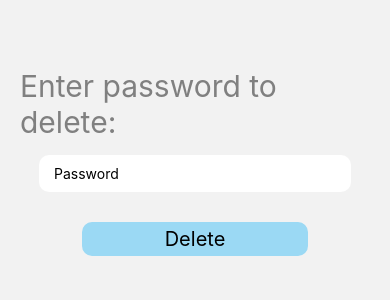
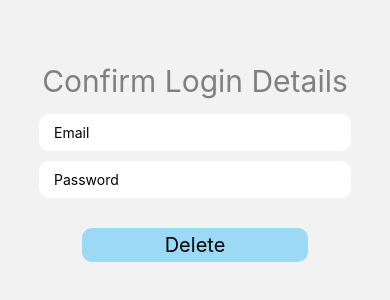
Before and after one commit to 2557097H/SocialBubble, a React Native app in the folder SocialBubble/: screen /DeleteAccount in a window 390 px wide. Shown: the part 270-570 px from the top of the page. Built offline with nearby package versions, Linux system fonts and the light colour scheme; no server answers.

Commit message:
Added delete account functionality and fixed some minor issues with the change password screen

```diff
--- a/SocialBubble/screens/ConfirmPasswordScreen.js
+++ b/SocialBubble/screens/ConfirmPasswordScreen.js
@@ -10,7 +10,7 @@ const ConfirmPasswordScreen = ({navigation}) => {
       const [newPassword, setNewPassword] = useState("")
 
 
-        const sendsPasswordEmail=() => {
+        const changesPassword=() => {
           const auth = getAuth();
           const user = auth.currentUser;
           const cred = EmailAuthProvider.credential(email,password)
@@ -42,12 +42,14 @@ const ConfirmPasswordScreen = ({navigation}) => {
               style={styles.input}
               value={password}
               onChangeText={text=>setPassword(text)}
+              secureTextEntry
               />
               <TextInput
               placeholder = "New Password"
               style={styles.input}
               value={newPassword}
               onChangeText={text=>setNewPassword(text)}
+              secureTextEntry
               />
             </View>
             <View style={styles.buttonContainer}>
@@ -55,7 +57,7 @@ const ConfirmPasswordScreen = ({navigation}) => {
                 style={styles.button}
                 //onPress={() => navigation.navigate("PasswordChanged")}
                 onPress={() => {
-                  sendsPasswordEmail();
+                  changesPassword();
                 }}
             >
               <Text style={styles.buttonText}>Change Password</Text>
--- a/SocialBubble/screens/DeleteAccountScreen.js
+++ b/SocialBubble/screens/DeleteAccountScreen.js
@@ -1,27 +1,61 @@
 import React, {useEffect, useState} from 'react';
 import { StatusBar } from 'expo-status-bar';
 import { StyleSheet, Text, TextInput, View, Button, KeyboardAvoidingView, TouchableOpacity} from 'react-native';
+import { EmailAuthProvider, getAuth, reauthenticateWithCredential, deleteUser} from "firebase/auth";
+
 
 
 
 const DeleteAccountScreen = ({navigation}) => {
+  const [email, setEmail] = useState("")
+  const [password, setPassword] = useState("")
+
+  const deletesAccount=() => {
+    const auth = getAuth();
+    const user = auth.currentUser;
+    const cred = EmailAuthProvider.credential(email,password)
+    reauthenticateWithCredential(user, cred)
+      .then(() => {
+        deleteUser(user).then(() => {
+          navigation.navigate("AccountDeleted")
+        }).catch((error) => {
+          //insert error message
+        });
+      })
+  }
+
   return (
     <KeyboardAvoidingView
     style={styles.container}
     >
       <View style={styles.titleContainer}>
-          <Text style={styles.titles}>Enter password to delete:</Text>
+          <Text style={styles.titles}>Confirm Login Details</Text>
+      </View>
+      <View style={styles.inputContainer}>
+        <TextInput
+        placeholder = "Email"
+        style={styles.input}
+        value={email}
+        onChangeText={text=>setEmail(text)}
+        />
       </View>
       <View style={styles.inputContainer}>
         <TextInput
         placeholder = "Password"
         style={styles.input}
+        value={password}
+        onChangeText={text=>setPassword(text)}
+        secureTextEntry
         />
       </View>
       <View style={styles.buttonContainer}>
       <TouchableOpacity
           style={styles.button}
-          onPress={() => navigation.navigate("AccountDeleted")}
+          onPress={
+            () => {
+              deletesAccount();
+            }}
+            //() => navigation.navigate("AccountDeleted")}
       >
         <Text style={styles.buttonText}>Delete</Text>
       </TouchableOpacity>
```
Also changed, not shown: 1 other file (tests, documents, lock files or other folders).
